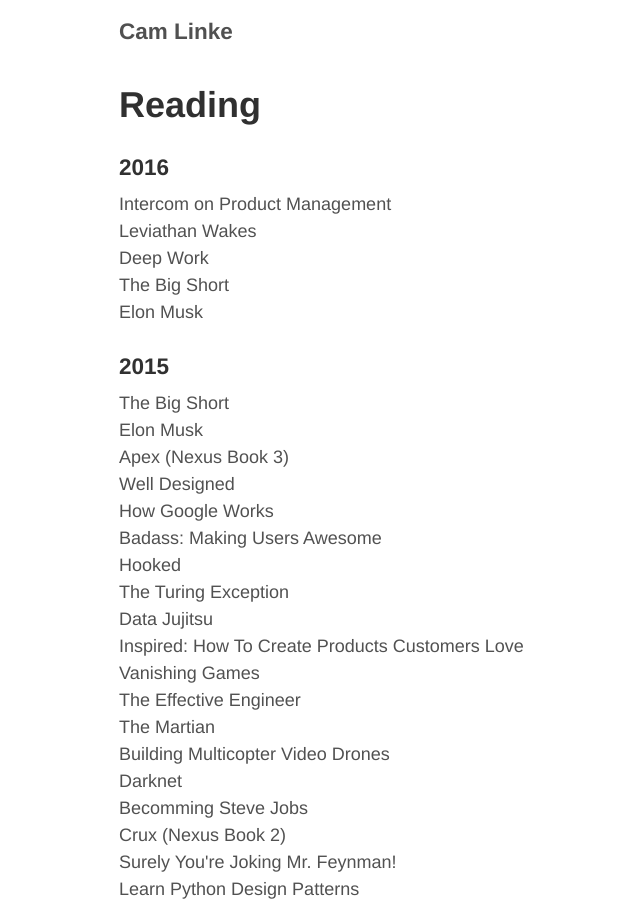
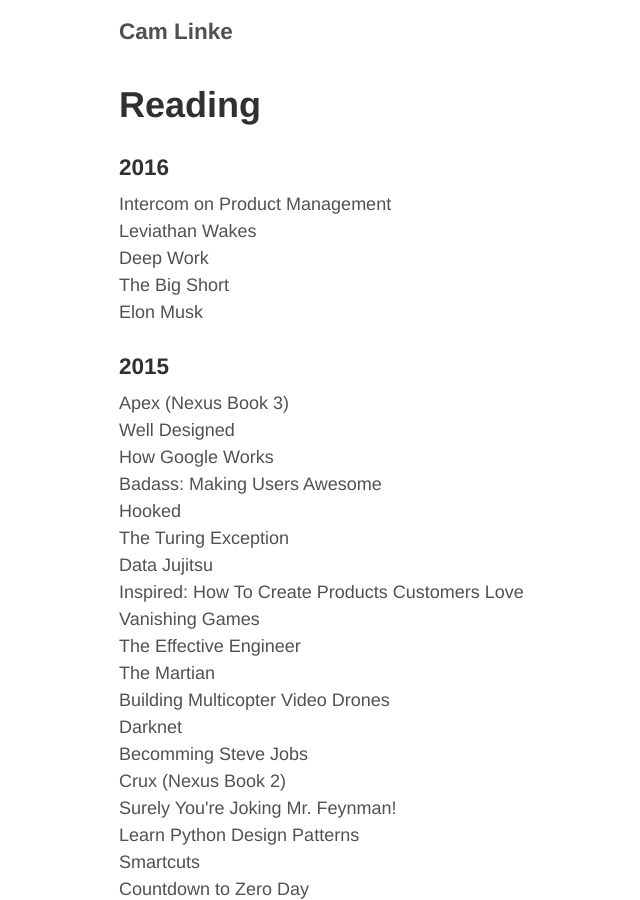
Before and after one commit to camlinke/camlinke.github.io, a Jekyll site: the page built from reading.md, in a window 1280 px wide and 900 px high. Shown: the whole window, without its empty margins (206-846 px from the left). Built offline with Jekyll 4.4.1, drawn with Linux system fonts in a browser that asks for light colours; nearby versions of some CDN libraries.

Commit message:
fixed duplicate in reading list

```diff
--- a/reading.md
+++ b/reading.md
@@ -14,8 +14,6 @@
 
 <h3>2015</h3>
 <ul class="frontpage-list">
-    <li>The Big Short</li>
-    <li>Elon Musk</li>
     <li>Apex (Nexus Book 3)</li>
     <li>Well Designed</li>
     <li>How Google Works</li>
```
